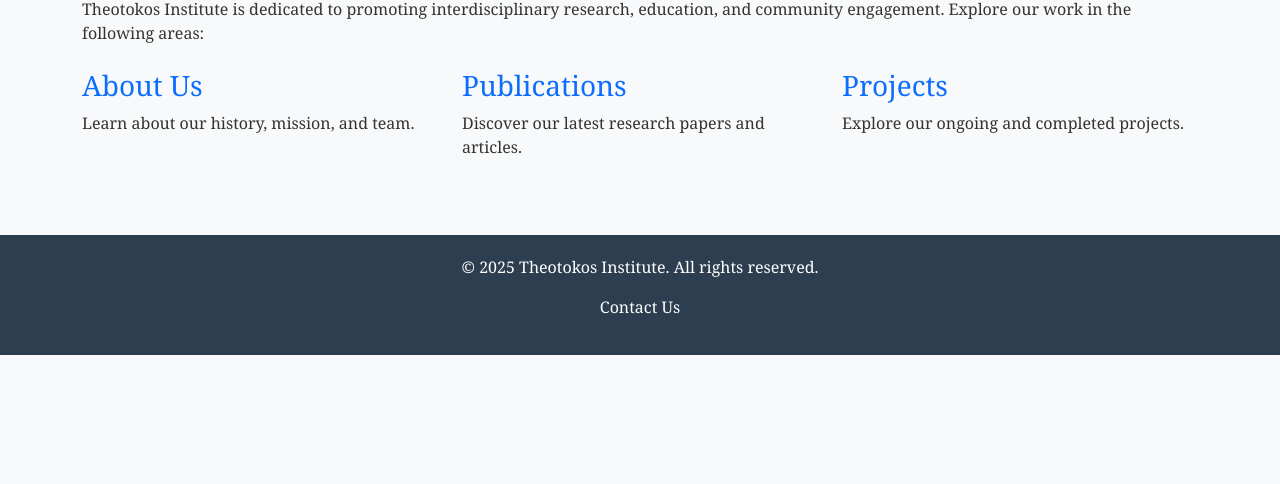
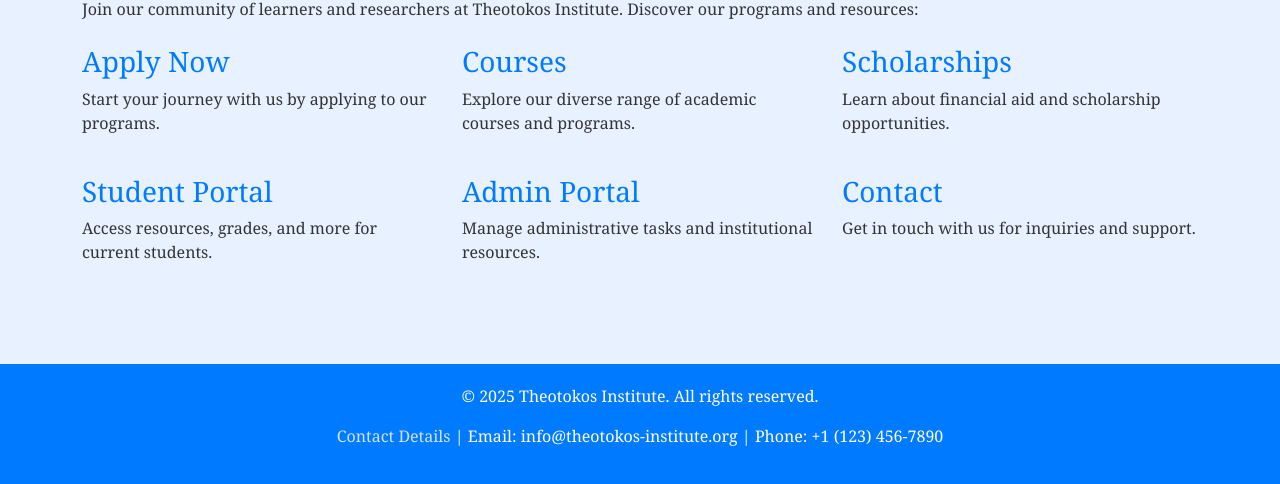
Before and after one commit to Keegan2024/Theotokos-Institute, a plain HTML site: page index.html in a window 1280 px wide. Shown: the part 541-1025 px from the top of the page. Before the commit the page ends 896 px from the top, so only its background shows below. Drawn offline with nearby package versions, Linux system fonts and the light colour scheme.

Commit message:
Update index.html

```diff
--- a/index.html
+++ b/index.html
@@ -6,22 +6,22 @@
     <title>Theotokos Institute</title>
     <!-- Bootstrap CSS for modern, responsive design -->
     <link href="https://cdn.jsdelivr.net/npm/bootstrap@5.3.2/dist/css/bootstrap.min.css" rel="stylesheet">
-    <!-- Custom CSS for classic, professional styling -->
+    <!-- Custom CSS for blue theme and classic styling -->
     <style>
         body {
             font-family: Georgia, serif;
-            background-color: #f8f9fa;
+            background-color: #e7f1ff; /* Light blue background */
             color: #333;
         }
         .navbar {
-            background-color: #2c3e50;
+            background-color: #007bff; /* Bootstrap primary blue */
         }
         .navbar-brand, .nav-link {
             color: #fff !important;
             font-weight: 500;
         }
         .navbar-brand:hover, .nav-link:hover {
-            color: #ddd !important;
+            color: #d0e4ff !important; /* Lighter blue on hover */
         }
         .hero {
             background: linear-gradient(rgba(0, 0, 0, 0.5), rgba(0, 0, 0, 0.5)), url('images/hero-bg.jpg');
@@ -41,14 +41,33 @@
         .content-section {
             padding: 60px 0;
         }
+        .content-section a {
+            color: #007bff;
+            text-decoration: none;
+        }
+        .content-section a:hover {
+            color: #0056b3;
+        }
+        .btn-primary {
+            background-color: #007bff;
+            border-color: #007bff;
+        }
+        .btn-primary:hover {
+            background-color: #0056b3;
+            border-color: #0056b3;
+        }
         footer {
-            background-color: #2c3e50;
+            background-color: #007bff;
             color: #fff;
             padding: 20px 0;
             text-align: center;
         }
-        a {
+        footer a {
+            color: #d0e4ff;
             text-decoration: none;
+        }
+        footer a:hover {
+            color: #fff;
         }
     </style>
 </head>
@@ -63,13 +82,19 @@
             <div class="collapse navbar-collapse" id="navbarNav">
                 <ul class="navbar-nav ms-auto">
                     <li class="nav-item">
-                        <a class="nav-link" href="/Theotokos-Institute/about/">About</a>
+                        <a class="nav-link" href="/Theotokos-Institute/apply-now/">Apply Now</a>
                     </li>
                     <li class="nav-item">
-                        <a class="nav-link" href="/Theotokos-Institute/publications/">Publications</a>
+                        <a class="nav-link" href="/Theotokos-Institute/courses/">Courses</a>
                     </li>
                     <li class="nav-item">
-                        <a class="nav-link" href="/Theotokos-Institute/projects/">Projects</a>
+                        <a class="nav-link" href="/Theotokos-Institute/scholarships/">Scholarships</a>
+                    </li>
+                    <li class="nav-item">
+                        <a class="nav-link" href="/Theotokos-Institute/student-portal/">Student Portal</a>
+                    </li>
+                    <li class="nav-item">
+                        <a class="nav-link" href="/Theotokos-Institute/admin-portal/">Admin Portal</a>
                     </li>
                     <li class="nav-item">
                         <a class="nav-link" href="/Theotokos-Institute/contact/">Contact</a>
@@ -83,28 +108,40 @@
     <section class="hero">
         <div class="container">
             <h1>Welcome to Theotokos Institute</h1>
-            <p>Advancing knowledge and fostering innovation in academic research and education.</p>
-            <a href="/Theotokos-Institute/about/" class="btn btn-light btn-lg mt-3">Learn More</a>
+            <p>Your gateway to academic excellence and innovative education.</p>
+            <a href="/Theotokos-Institute/apply-now/" class="btn btn-primary btn-lg mt-3">Apply Now</a>
         </div>
     </section>
 
     <!-- Content Section -->
     <section class="content-section">
         <div class="container">
-            <h2>Our Mission</h2>
-            <p>Theotokos Institute is dedicated to promoting interdisciplinary research, education, and community engagement. Explore our work in the following areas:</p>
+            <h2>Explore Our Offerings</h2>
+            <p>Join our community of learners and researchers at Theotokos Institute. Discover our programs and resources:</p>
             <div class="row mt-4">
-                <div class="col-md-4">
-                    <h3><a href="/Theotokos-Institute/about/">About Us</a></h3>
-                    <p>Learn about our history, mission, and team.</p>
+                <div class="col-md-4 mb-4">
+                    <h3><a href="/Theotokos-Institute/apply-now/">Apply Now</a></h3>
+                    <p>Start your journey with us by applying to our programs.</p>
                 </div>
-                <div class="col-md-4">
-                    <h3><a href="/Theotokos-Institute/publications/">Publications</a></h3>
-                    <p>Discover our latest research papers and articles.</p>
+                <div class="col-md-4 mb-4">
+                    <h3><a href="/Theotokos-Institute/courses/">Courses</a></h3>
+                    <p>Explore our diverse range of academic courses and programs.</p>
                 </div>
-                <div class="col-md-4">
-                    <h3><a href="/Theotokos-Institute/projects/">Projects</a></h3>
-                    <p>Explore our ongoing and completed projects.</p>
+                <div class="col-md-4 mb-4">
+                    <h3><a href="/Theotokos-Institute/scholarships/">Scholarships</a></h3>
+                    <p>Learn about financial aid and scholarship opportunities.</p>
+                </div>
+                <div class="col-md-4 mb-4">
+                    <h3><a href="/Theotokos-Institute/student-portal/">Student Portal</a></h3>
+                    <p>Access resources, grades, and more for current students.</p>
+                </div>
+                <div class="col-md-4 mb-4">
+                    <h3><a href="/Theotokos-Institute/admin-portal/">Admin Portal</a></h3>
+                    <p>Manage administrative tasks and institutional resources.</p>
+                </div>
+                <div class="col-md-4 mb-4">
+                    <h3><a href="/Theotokos-Institute/contact/">Contact</a></h3>
+                    <p>Get in touch with us for inquiries and support.</p>
                 </div>
             </div>
         </div>
@@ -113,8 +150,8 @@
     <!-- Footer -->
     <footer>
         <div class="container">
-            <p>&copy; 2025 Theotokos Institute. All rights reserved.</p>
-            <p><a href="/Theotokos-Institute/contact/" class="text-white">Contact Us</a></p>
+            <p>© 2025 Theotokos Institute. All rights reserved.</p>
+            <p><a href="/Theotokos-Institute/contact/">Contact Details</a> | Email: info@theotokos-institute.org | Phone: +1 (123) 456-7890</p>
         </div>
     </footer>
 
```
